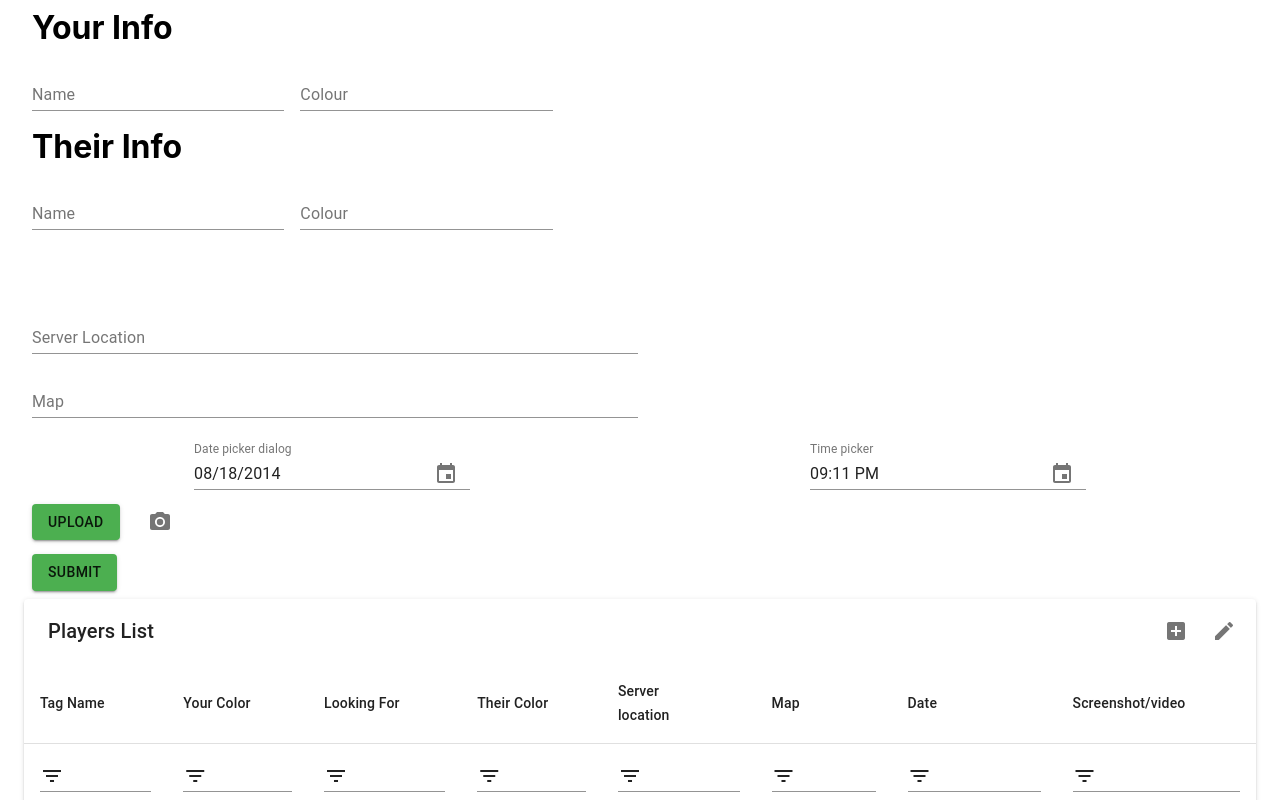
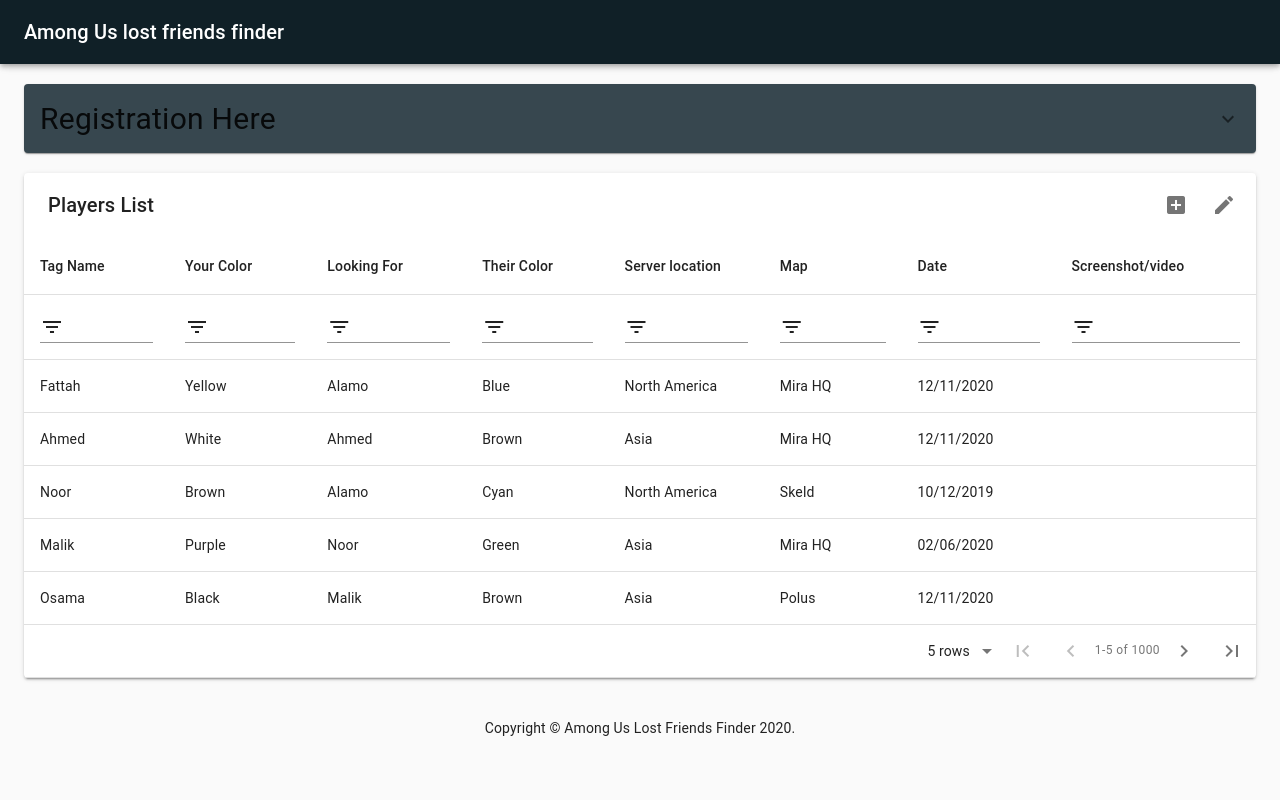
Before and after one commit to DevOsamaIslam/Among-Us-lost-friends-finder, a React (Create React App) app: page / in a window 1280 px wide. Shown: the top 800 px of the page. Built offline with nearby package versions, Linux system fonts and the light colour scheme.

Commit message:
code formatting

```diff
--- a/src/App.css
+++ b/src/App.css
@@ -36,3 +36,18 @@
     transform: rotate(360deg);
   }
 }
+
+.MuiAccordion-rounded:last-child {
+  border-bottom-left-radius: 4px;
+  border-bottom-right-radius: 4px;
+  background-color: #37474f;
+}
+
+
+.MuiAppBar-colorPrimary {
+  background-color: #102027 !important;
+}
+
+/* .MuiPaper-elevation2 {
+  background-color: #62727b !important;
+} */
--- a/src/App.jsx
+++ b/src/App.jsx
@@ -1,23 +1,24 @@
 import './App.css'
 import Table from './Component/Table'
 import Container from '@material-ui/core/Container'
-import TextField from './Component/TextField'
-import DateTime from './Component/DateTime'
-import SharingInfo from './Component/SharingInfo'
-import UploadPhoto from './Component/UploadPhoto'
-import Submit from './Component/Submit'
+import Accordion from './Component/Accordion';
+import Navbar from './Component/Navbar';
+import Box from '@material-ui/core/Box';
+import Copyright from './Component/Copyright';
 
 function App() {
   return (
     <div>
-      <Container className="p-0" fluid={true}>
-        <TextField/>
-        <SharingInfo/>
-        <DateTime/>
-        <UploadPhoto/>
-        <Submit/>
-        <Table/>
-      </Container>
+      <Container maxWidth="fixed" fluid={true}>
+          <Navbar/>
+          <br></br>
+          <Accordion/>
+          <br></br>
+          <Table/>
+          <Box mt={5}>
+        <Copyright />
+      </Box>
+    </Container>
     </div>
   )
 }
--- /dev/null
+++ b/src/Component/Accordion.js
@@ -0,0 +1,54 @@
+import React from 'react';
+import { makeStyles } from '@material-ui/core/styles';
+import Accordion from '@material-ui/core/Accordion';
+import AccordionSummary from '@material-ui/core/AccordionSummary';
+import AccordionDetails from '@material-ui/core/AccordionDetails';
+import Typography from '@material-ui/core/Typography';
+import ExpandMoreIcon from '@material-ui/icons/ExpandMore';
+import TextField from '../Component/TextField';
+import DateTime from '../Component/DateTime';
+import SharingInfo from '../Component/SharingInfo';
+import UploadPhoto from '../Component/UploadPhoto';
+import Submit from '../Component/Submit';
+
+const useStyles = makeStyles((theme) => ({
+  root: {
+    width: '100%',
+
+  },
+
+  heading: {
+    // fontSize: theme.typography.pxToRem(15),
+    fontWeight: theme.typography.fontWeightRegular,
+    fontSize: "30px",
+  },
+
+
+}));
+
+export default function SimpleAccordion() {
+  const classes = useStyles();
+
+  return (
+    <div className={classes.root}>
+      <Accordion>
+        <AccordionSummary
+          expandIcon={<ExpandMoreIcon />}
+          aria-controls="panel1a-content"
+          id="panel1a-header"
+        >
+          <Typography className={classes.heading}>Registration Here</Typography>
+        </AccordionSummary>
+        <AccordionDetails>
+          <Typography>
+          <TextField/>
+          <SharingInfo/>
+          <DateTime/>
+          <UploadPhoto/>
+          <Submit/>
+          </Typography>
+        </AccordionDetails>
+      </Accordion>
+    </div>
+  );
+}
--- /dev/null
+++ b/src/Component/Copyright.js
@@ -0,0 +1,20 @@
+import React from 'react';
+import Typography from '@material-ui/core/Typography';
+import Link from '@material-ui/core/Link';
+
+
+
+function Copyright() {
+    return (
+      <Typography variant="body2" color="black" align="center">
+        {'Copyright © '}
+        <Link color="inherit" href="https://github.com/DevOsamaIslam/Among-Us-lost-friends-finder">
+          Among Us Lost Friends Finder
+        </Link>{' '}
+        {new Date().getFullYear()}
+        {'.'}
+      </Typography>
+    );
+  }
+
+  export default Copyright;
--- /dev/null
+++ b/src/Component/Navbar.js
@@ -0,0 +1,42 @@
+import React from 'react';
+import PropTypes from 'prop-types';
+import AppBar from '@material-ui/core/AppBar';
+import Toolbar from '@material-ui/core/Toolbar';
+import Typography from '@material-ui/core/Typography';
+import CssBaseline from '@material-ui/core/CssBaseline';
+import useScrollTrigger from '@material-ui/core/useScrollTrigger';
+import Slide from '@material-ui/core/Slide';
+
+
+function HideOnScroll(props) {
+  const { children, window } = props;
+  const trigger = useScrollTrigger({ target: window ? window() : undefined  });
+
+  return (
+    <Slide appear={false} direction="down" in={!trigger}>
+      {children}
+    </Slide>
+  );
+}
+
+HideOnScroll.propTypes = {
+  children: PropTypes.element.isRequired,
+  window: PropTypes.func,
+
+};
+
+export default function HideAppBar(props) {
+  return (
+    <React.Fragment>
+      <CssBaseline />
+      <HideOnScroll {...props}>
+        <AppBar>
+          <Toolbar>
+            <Typography variant="h6">Among Us lost friends finder</Typography>
+          </Toolbar>
+        </AppBar>
+      </HideOnScroll>
+      <Toolbar />
+    </React.Fragment>
+  );
+}
--- a/src/Component/Submit.js
+++ b/src/Component/Submit.js
@@ -1,13 +1,14 @@
 import React from 'react'
 import { createMuiTheme, withStyles, makeStyles, ThemeProvider } from '@material-ui/core/styles'
 import Button from '@material-ui/core/Button'
-import { green, purple } from '@material-ui/core/colors'
+import { blueGrey, purple } from '@material-ui/core/colors'
 
 
 const ColorButton = withStyles((theme) => ({
   root: {
     color: theme.palette.getContrastText(purple[500]),
     backgroundColor: purple[500],
+
     '&:hover': {
       backgroundColor: purple[700],
     },
@@ -24,7 +25,7 @@
 
 const theme = createMuiTheme({
   palette: {
-    primary: green,
+    primary: blueGrey,
   },
 })
 
--- a/src/Component/Table.js
+++ b/src/Component/Table.js
@@ -8,6 +8,7 @@
   maps: ['Skeld', 'Mira HQ', 'Polus'],
   dates: ['22/11/2020', '21/10/2020', '10/12/2019', '02/06/2020', '12/11/2020']
 }
+
 
 
 export const Table = () => {
@@ -28,6 +29,7 @@
     })
 
   }
+
   const columns = [
     {
       title: 'Tag Name',
@@ -62,6 +64,7 @@
       field: 'screenshot/video'
     },
   ]
+
   return ( < div >
     <
       MaterialTable title = "Players List"
@@ -108,8 +111,7 @@
             }),
         }
       }
-    /> < /
-    div > )
+    /> </div> )
 }
 
 
```
